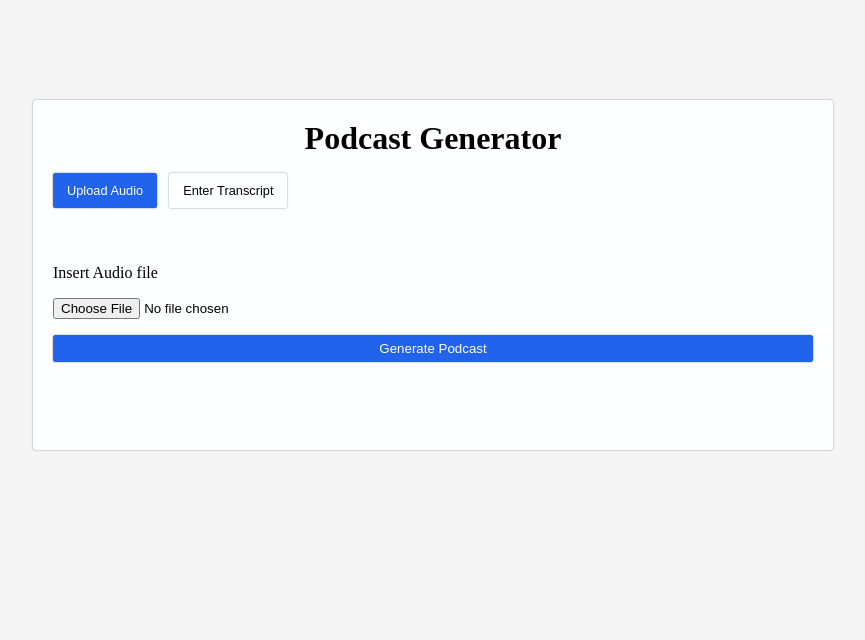
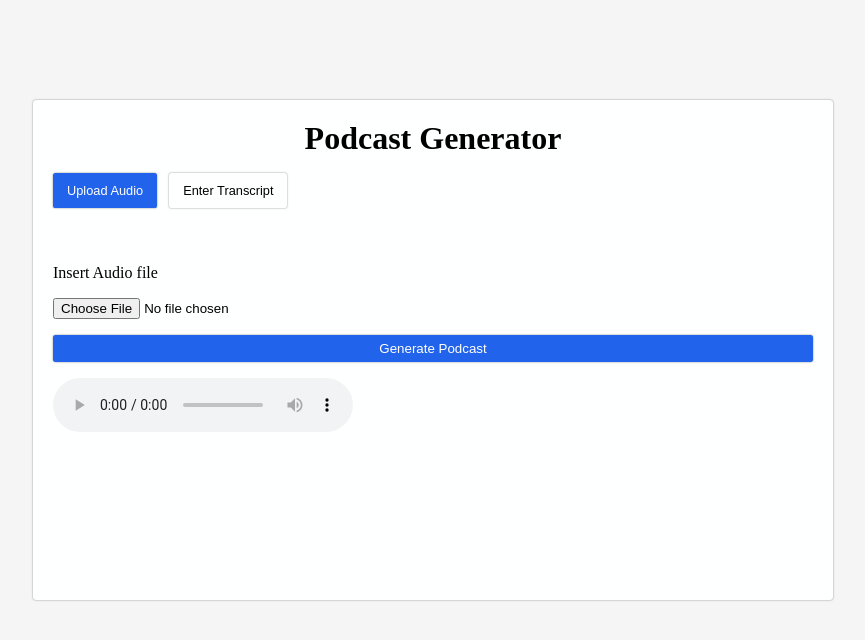
Before and after one commit to overtonjust/podcast_generator-frontend, a React (Vite) app: page / in a window 1280 px wide. Shown: the top 640 px of the page, without its empty margins (207-1072 px from the left). Built offline with nearby package versions, Linux system fonts and the light colour scheme; no server answers.

Commit message:
feat: connected elevenlabs audio read setup

```diff
--- a/src/App.jsx
+++ b/src/App.jsx
@@ -1,5 +1,5 @@
 // Dependencies
-import React, { useState, useEffect } from 'react';
+import React, { useState, useEffect, useRef } from 'react';
 import { Formik, Form } from 'formik';
 import './App.scss';
 
@@ -10,7 +10,8 @@ import Textbox from './components/Textbox';
 const App = () => {
   const API = import.meta.env.VITE_API;
   const [activeBtn, setActiveBtn] = useState('audio');
-  const [podcastData, setPodcastData] = useState('');
+  const [podcastData, setPodcastData] = useState(false);
+  const audioRef = useRef(null);
 
   useEffect(() => {
 
@@ -22,8 +23,8 @@ const App = () => {
       audioFile: '',
       transcript: '',
     }}
-    onSubmit={(values, { setSubmitting }) => {
-      fetch(`${API}/gemini/${activeBtn === 'audio' ? '' : 'transcript'}`, {
+    onSubmit={ async (values, { setSubmitting }) => {
+     const response = await fetch(`${API}/gemini/${activeBtn === 'audio' ? '' : 'transcript'}`, {
             method: 'POST',
             headers: {
                 'Content-Type': 'application/json'
@@ -31,9 +32,17 @@ const App = () => {
             body: JSON.stringify(activeBtn === 'audio' ?
               { audio: values.audioFile } :
               { transcript: values.transcript }),
-      })
-        .then(res => res.json())
-        .then(res => setPodcastData(res))
+      });
+
+      const audioBlob = await response.blob();
+      const audioUrl = URL.createObjectURL(audioBlob);
+      console.log(audioRef)
+      if(audioRef.current) {
+        audioRef.current.src = audioUrl
+        await audioRef.current.play()
+      }
+
+      setPodcastData(true)
       setSubmitting(false);
     }}
     >
@@ -67,9 +76,12 @@ const App = () => {
             />
           }
           <button className='form__submit' type="submit">Generate Podcast</button>
-          {podcastData &&
-            <div>{podcastData}</div>
-          }
+          <audio
+            controls
+            ref={audioRef}
+            >
+              Your browser does not support this audio element.
+          </audio>
       </Form>
     </Formik>
   );
--- a/src/App.scss
+++ b/src/App.scss
@@ -1,6 +1,6 @@
 
 .form {
-    height: 350px;
+    height: 500px;
     width: 800px;
     margin-top: 100px;
     border-radius: .2em;
```
